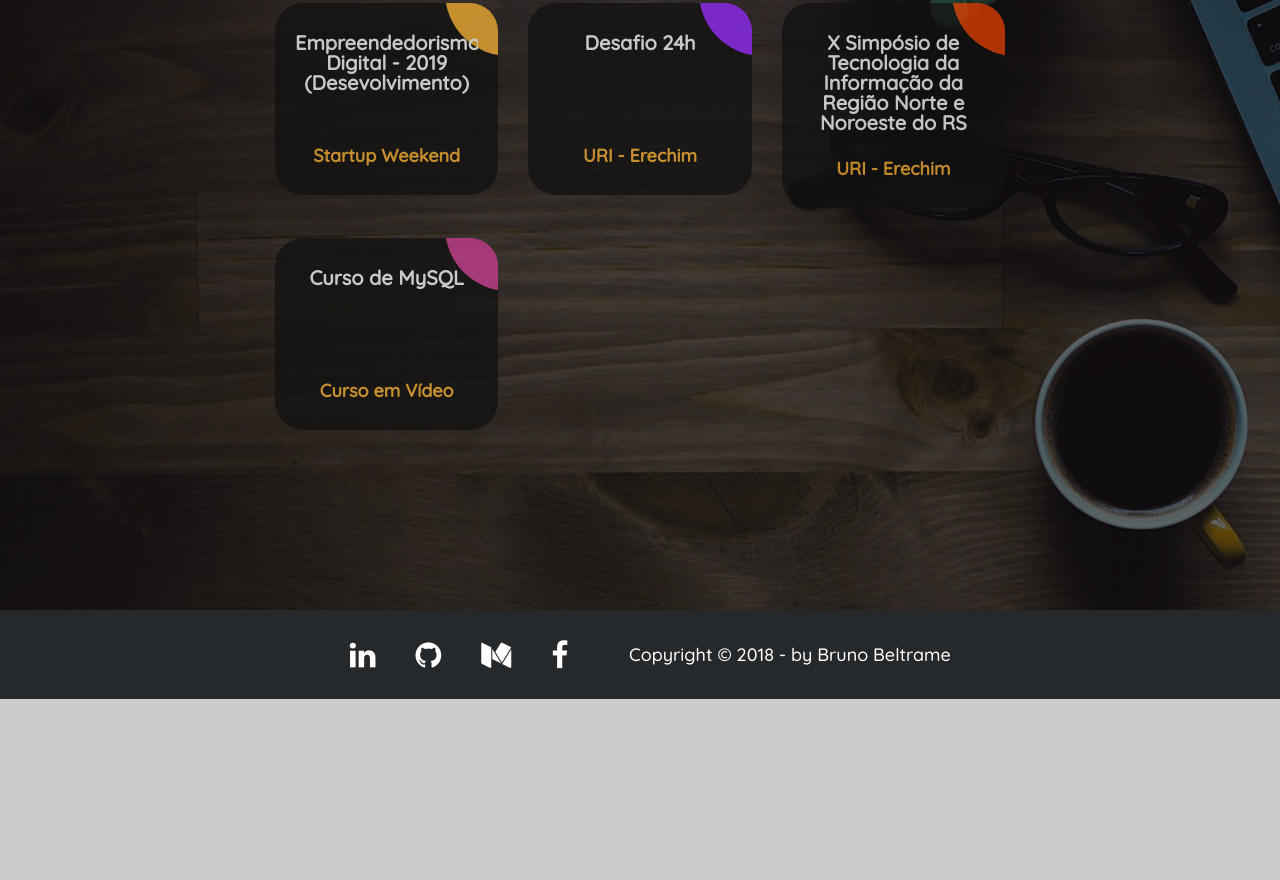
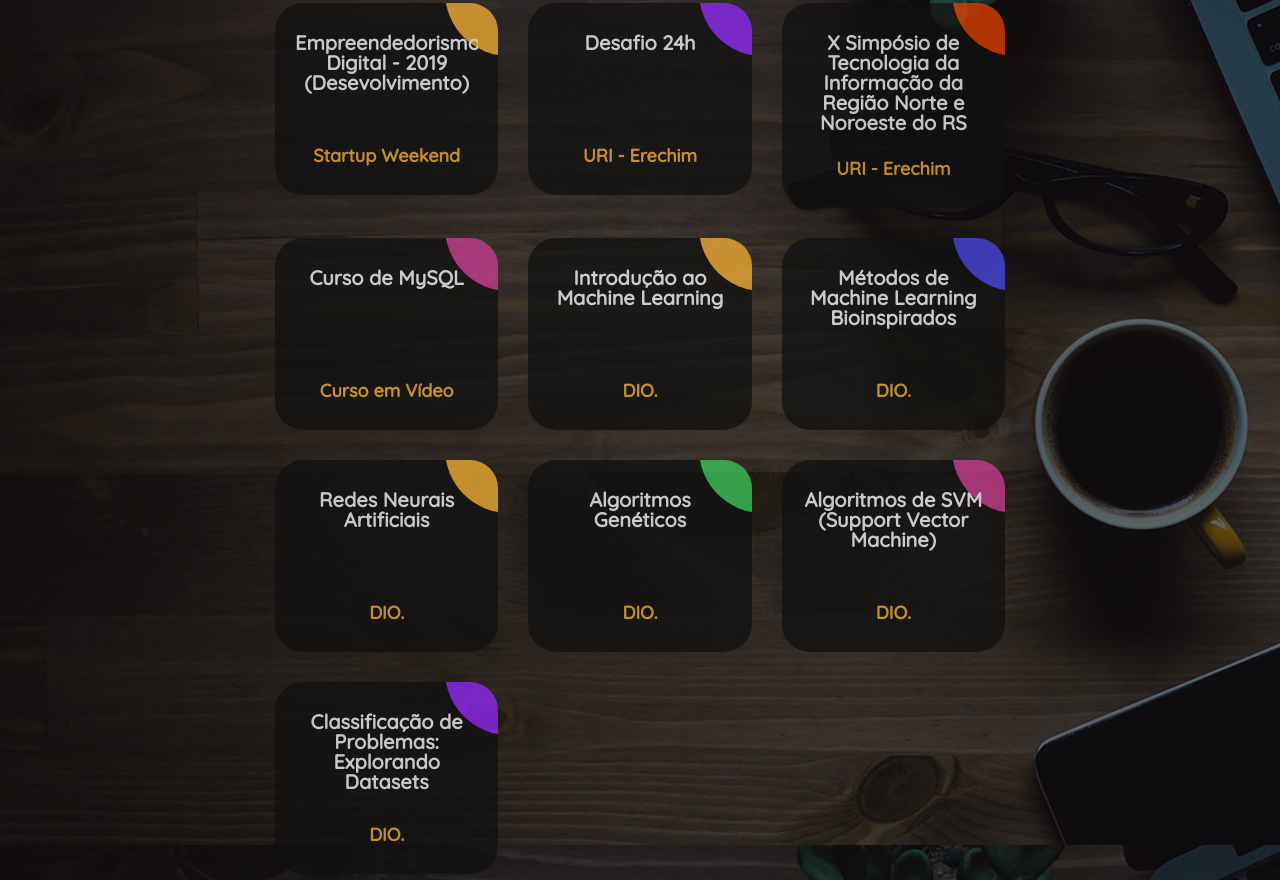
Before and after one commit to bbeltrame01/MeuSite, a plain HTML site: page index.html in a window 1280 px wide. Shown: the part 5698-6578 px from the top of the page. Before the commit the page ends 6397 px from the top, so only its background shows below. Drawn offline with nearby package versions, Linux system fonts and the light colour scheme.

Commit message:
Update Certificates

```diff
--- a/index.html
+++ b/index.html
@@ -369,6 +369,72 @@
             </span>
           </a>
         </div>
+        <div class="certificado">
+          <a href="./certificates/Introducao_Machine_Learning.pdf" target="_blank" class="certificado_link">
+            <div class="certificado_bg"></div>
+            <div class="certificado_title">
+              Introdução ao Machine Learning
+            </div>
+            <span class="certificado_subtitle">
+              DIO.
+            </span>
+          </a>
+        </div>
+        <div class="certificado">
+          <a href="./certificates/Metodos_Machine_Learning_Bioinspirados.pdf" target="_blank" class="certificado_link">
+            <div class="certificado_bg"></div>
+            <div class="certificado_title">
+              Métodos de Machine Learning Bioinspirados
+            </div>
+            <span class="certificado_subtitle">
+              DIO.
+            </span>
+          </a>
+        </div>
+        <div class="certificado">
+          <a href="./certificates/Redes_Neurais_Artificiais.pdf" target="_blank" class="certificado_link">
+            <div class="certificado_bg"></div>
+            <div class="certificado_title">
+              Redes Neurais Artificiais
+            </div>
+            <span class="certificado_subtitle">
+              DIO.
+            </span>
+          </a>
+        </div>
+        <div class="certificado">
+          <a href="./certificates/Algoritmos_Geneticos.pdf" target="_blank" class="certificado_link">
+            <div class="certificado_bg"></div>
+            <div class="certificado_title">
+              Algoritmos Genéticos
+            </div>
+            <span class="certificado_subtitle">
+              DIO.
+            </span>
+          </a>
+        </div>
+        <div class="certificado">
+          <a href="./certificates/Algoritmos_SVM.pdf" target="_blank" class="certificado_link">
+            <div class="certificado_bg"></div>
+            <div class="certificado_title">
+              Algoritmos de SVM (Support Vector Machine)
+            </div>
+            <span class="certificado_subtitle">
+              DIO.
+            </span>
+          </a>
+        </div>
+        <div class="certificado">
+          <a href="./certificates/Explorando_Datasets.pdf" target="_blank" class="certificado_link">
+            <div class="certificado_bg"></div>
+            <div class="certificado_title">
+              Classificação de Problemas: Explorando Datasets
+            </div>
+            <span class="certificado_subtitle">
+              DIO.
+            </span>
+          </a>
+        </div>
       </div>
     </div>
   </section>
```
Also changed, not shown: 6 other files.
